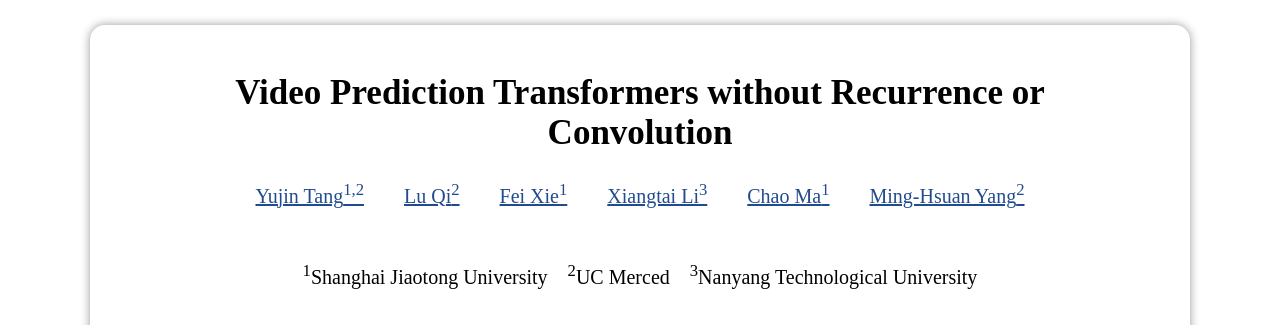
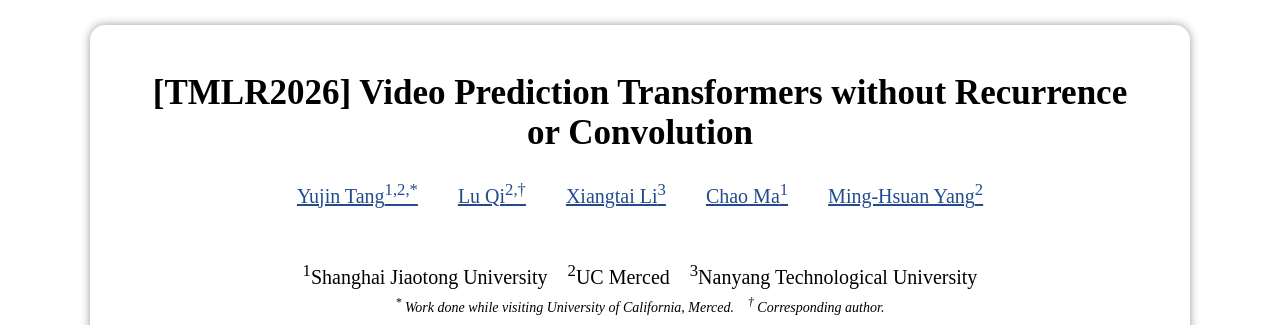
Before and after one commit to yyyujintang/predformer-project, a plain HTML site: page index.html in a window 1280 px wide. Shown: the top 325 px of the page. Drawn offline with nearby package versions, Linux system fonts and the light colour scheme.

Commit message:
Update author information: add footnotes for visiting affiliation and corresponding author

```diff
--- a/index.html
+++ b/index.html
@@ -9,12 +9,11 @@
 
 <body>
 <div class="content">
-  <h1><strong>Video Prediction Transformers without Recurrence or Convolution</strong></h1>
+  <h1><strong>[TMLR2026] Video Prediction Transformers without Recurrence or Convolution</strong></h1>
   <p id="authors">
     <span>
-      <a href="https://yyyujintang.github.io/">Yujin Tang<sup>1,2</sup></a> &nbsp;&nbsp;
-      <a href="https://luqi.info/">Lu Qi<sup>2</sup></a> &nbsp;&nbsp;
-      <a href="https://phiphiphi31.github.io/">Fei Xie<sup>1</sup></a> &nbsp;&nbsp;
+      <a href="https://yyyujintang.github.io/">Yujin Tang<sup>1,2,*</sup></a> &nbsp;&nbsp;
+      <a href="https://luqi.info/">Lu Qi<sup>2,†</sup></a> &nbsp;&nbsp;
       <a href="https://lxtgh.github.io/">Xiangtai Li<sup>3</sup></a> &nbsp;&nbsp;
       <a href="https://vision.sjtu.edu.cn/">Chao Ma<sup>1</sup></a> &nbsp;&nbsp;
       <a href="https://faculty.ucmerced.edu/mhyang/">Ming-Hsuan Yang<sup>2</sup></a>
@@ -28,14 +27,15 @@
       <sup>1</sup>Shanghai Jiaotong University &nbsp;&nbsp;
       <sup>2</sup>UC Merced &nbsp;&nbsp;
       <sup>3</sup>Nanyang Technological University
-    <!-- </span>
+    </span>
     <br>
-    <span>
-      <em>Corresponding author</em> -->
+    <span style="font-size: 14px; font-style: italic;">
+      <sup>*</sup> Work done while visiting University of California, Merced. &nbsp;&nbsp;
+      <sup>†</sup> Corresponding author.
     </span>
   </p>
 
-  <!-- <p id="authors"><span><a href="https://yyyujintang.github.io/"></a></span><a href="https://yyyujintang.github.io/">Yujin Tang</a	> <a href="https://luqi.info/">Lu Qi</a> <a href="https://phiphiphi31.github.io/">Fei Xie</a> <a href="https://lxtgh.github.io/">Xiangtai Li</a> <a href="https://vision.sjtu.edu.cn/">Chao Ma</a> <a href="https://faculty.ucmerced.edu/mhyang/">Ming-Hsuan Yang</a><br>
+  <!-- <p id="authors"><span><a href="https://yyyujintang.github.io/"></a></span><a href="https://yyyujintang.github.io/">Yujin Tang</a	> <a href="https://luqi.info/">Lu Qi</a> <a href="https://lxtgh.github.io/">Xiangtai Li</a> <a href="https://vision.sjtu.edu.cn/">Chao Ma</a> <a href="https://faculty.ucmerced.edu/mhyang/">Ming-Hsuan Yang</a><br>
     <br>
   <span style="font-size: 24px">Google Research
   </span></p> -->
@@ -99,9 +99,9 @@
   <h2>BibTex</h2>
   <code> @inproceedings{tang2024predformer,<br>
   &nbsp;&nbsp;title={Video Prediction Transformers without Recurrence or Convolution},<br>
-  &nbsp;&nbsp;author={Yujin Tang and Lu Qi and Fei Xie and Xiangtai Li and Chao Ma and Ming-Hsuan Yang},<br>
-  &nbsp;&nbsp;booktitle={arXiv preprint arxiv:2410.04733},<br>
-  &nbsp;&nbsp;year={2024}<br>
+  &nbsp;&nbsp;author={Yujin Tang and Lu Qi and Xiangtai Li and Chao Ma and Ming-Hsuan Yang},<br>
+  &nbsp;&nbsp;booktitle={TMLR},<br>
+  &nbsp;&nbsp;year={2026}<br>
   } </code>
 </div>
 <div class="content">
```
